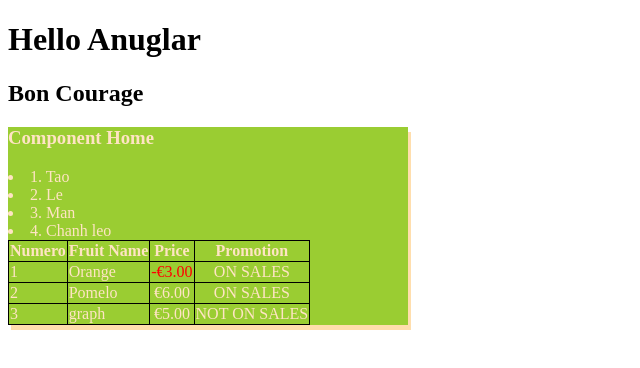
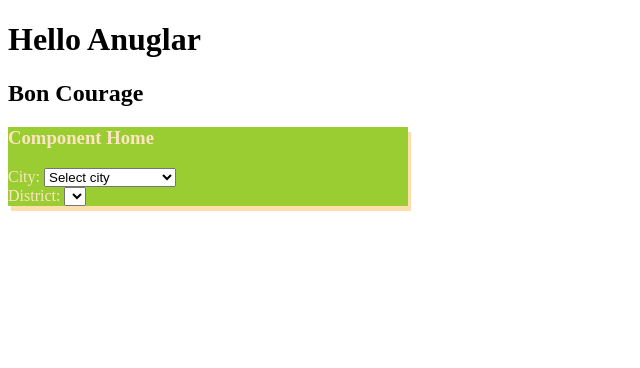
Before and after one commit to anhLEvn/Angular12-github, an Angular app: page / in a window 1280 px wide. Shown: the top 368 px of the page, without its empty margins (0-640 px from the left). Built offline with nearby package versions, Linux system fonts and the light colour scheme.

Commit message:
Commit ComboX

```diff
--- a/src/app/home/home.component.html
+++ b/src/app/home/home.component.html
@@ -1,12 +1,12 @@
 <div class="test">
   <h3>Component Home </h3>
 
-  <div *ngFor="let fruit of fruits; let i = index">
+  <!-- <div *ngFor="let fruit of fruits; let i = index">
     <li>{{i+1}}. {{fruit}}</li>
 
-  </div>
+  </div> -->
 
-  <table class="table">
+  <!-- <table class="table">
     <tr>
       <th>Numero</th>
       <th>Fruit Name</th>
@@ -21,9 +21,16 @@
       </td>
       <td class="center">
         <!-- *ngIf = "fruit.promotion" -->
-        <span >{{fruit.promotion | onSales | uppercase }}</span>    </td>
+        <!-- <span >{{fruit.promotion | onSales | uppercase }}</span>    </td>
     </tr>
-
-  </table>
-
+  </table> -->
+  City:
+  <select id="city" (change)="changeCity($event)">
+    <option *ngFor="let data of vietnamData" value="{{data.city}}">{{data.city}}</option>
+  </select>
+<br>
+District:
+<select id="district">
+  <option *ngFor="let district of districts" value="">{{district}}</option>
+</select>
 </div>
```
